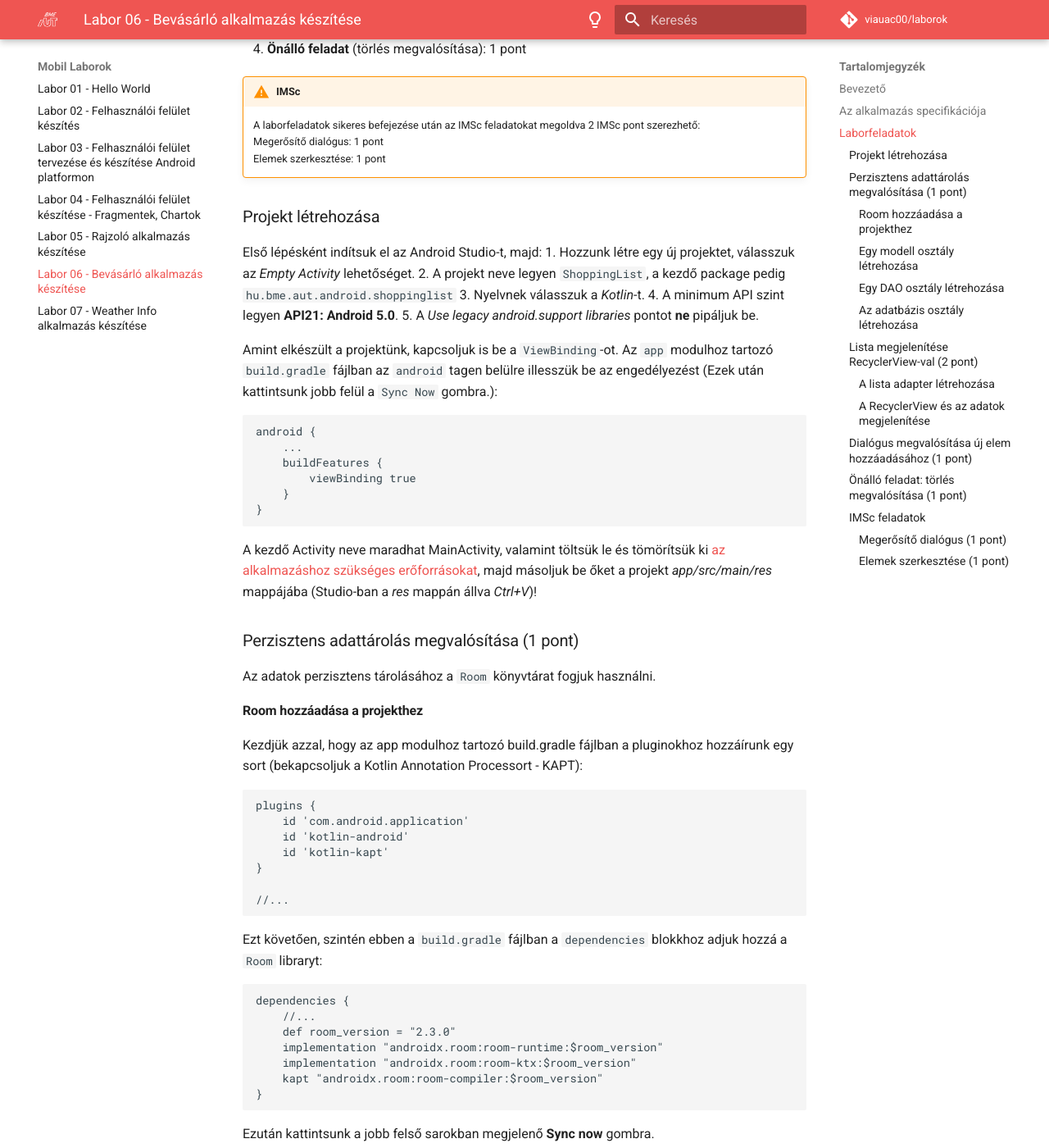
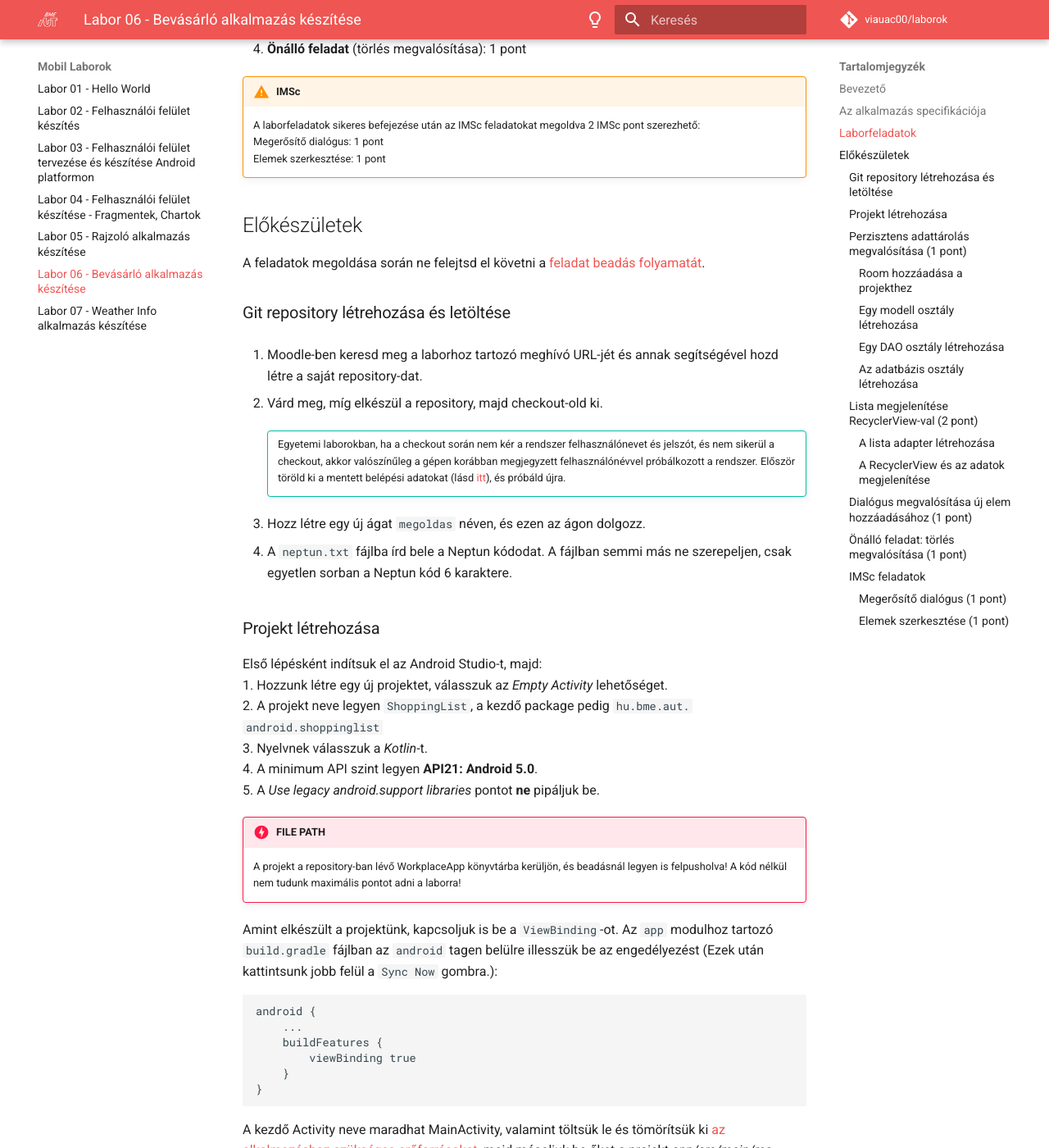
Before and after one commit to VIAUAD02/laborok, an MkDocs documentation site: the page built from docs/laborok/06-android-room/index.md, in a window 1280 px wide and 1400 px high, scrolled down 1848 px. Shown: the whole window at 82% size. Built offline with MkDocs 1.6.1 and Material for MkDocs 9.7.7, drawn with Linux system fonts in a browser that asks for light colours; comment, search, counter and statistics services are not loaded; some of the changed text lies outside the part shown.

Commit message:
Labor06 update

````diff
--- a/docs/laborok/06-android-room/index.md
+++ b/docs/laborok/06-android-room/index.md
@@ -42,14 +42,36 @@ A labor során az alábbi feladatokat a laborvezető segítségével, illetve a
         Elemek szerkesztése: 1 pont
 
 
+## Előkészületek
+
+A feladatok megoldása során ne felejtsd el követni a [feladat beadás folyamatát](../../tudnivalok/github/GitHub.md).
+
+
+### Git repository létrehozása és letöltése
+
+1. Moodle-ben keresd meg a laborhoz tartozó meghívó URL-jét és annak segítségével hozd létre a saját repository-dat.
+
+2. Várd meg, míg elkészül a repository, majd checkout-old ki.
+
+    !!! tip ""
+        Egyetemi laborokban, ha a checkout során nem kér a rendszer felhasználónevet és jelszót, és nem sikerül a checkout, akkor valószínűleg a gépen korábban megjegyzett felhasználónévvel próbálkozott a rendszer. Először töröld ki a mentett belépési adatokat (lásd [itt](../../tudnivalok/github/GitHub-credentials.md)), és próbáld újra.
+
+3. Hozz létre egy új ágat `megoldas` néven, és ezen az ágon dolgozz.
+
+4. A `neptun.txt` fájlba írd bele a Neptun kódodat. A fájlban semmi más ne szerepeljen, csak egyetlen sorban a Neptun kód 6 karaktere.
+
+
 ### Projekt létrehozása
 
 Első lépésként indítsuk el az Android Studio-t, majd:
 1. Hozzunk létre egy új projektet, válasszuk az *Empty Activity* lehetőséget.
-2. A projekt neve legyen `ShoppingList`, a kezdő package pedig `hu.bme.aut.android.shoppinglist`
+2. A projekt neve legyen `ShoppingList`, a kezdő package pedig `hu.bme.aut.  android.shoppinglist`
 3. Nyelvnek válasszuk a *Kotlin*-t.
 4. A minimum API szint legyen **API21: Android 5.0**.
 5. A *Use legacy android.support libraries* pontot **ne** pipáljuk be.
+
+!!!danger "FILE PATH"
+	A projekt a repository-ban lévő WorkplaceApp könyvtárba kerüljön, és beadásnál legyen is felpusholva! A kód nélkül nem tudunk maximális pontot adni a laborra!
 
 Amint elkészült a projektünk, kapcsoljuk is be a `ViewBinding`-ot. Az `app` modulhoz tartozó `build.gradle` fájlban az `android` tagen belülre illesszük be az engedélyezést (Ezek után kattintsunk jobb felül a `Sync Now` gombra.):
 ```gradle
@@ -62,6 +84,8 @@ android {
 ```
 
 A kezdő Activity neve maradhat MainActivity, valamint töltsük le és tömörítsük ki [az alkalmazáshoz szükséges erőforrásokat](https://github.com/VIAUAC00/Android-labor-kotlin/tree/master/Labor06/downloads/res.zip), majd másoljuk be őket a projekt *app/src/main/res* mappájába (Studio-ban a *res* mappán állva *Ctrl+V*)!
+
+
 
 ### Perzisztens adattárolás megvalósítása (1 pont)
 Az adatok perzisztens tárolásához a `Room` könyvtárat fogjuk használni.
@@ -135,7 +159,8 @@ data class ShoppingItem(
 ```
 Látható, hogy az osztályon, az osztály változóin, valamint az osztályon belül lévő *enum* osztály függvényein *annotációkat* helyeztünk el. Az `@Entity` jelzi a `Room` kódgenerátorának, hogy ennek az osztálynak a példányai adatbázis rekordoknak fognak megfelelni egy táblában és hogy az egyes változói felelnek majd meg a tábla oszlopainak. A `@ColumnInfo` *annotációval* megadjuk, hogy mi legyen a tagváltozónak megfelelő oszlop neve. `@PrimaryKey`-jel jelöljük a tábla egyszerű kulcs attribútumát.
 
-Az osztályban létrehoztunk egy `enum`-ot is, amivel egy kategóriát akarunk kódolni. Az enum-nak van két statikus metódusa, `@TypeConverter` annotációval ellátva. Ezekkel oldható meg, hogy az adatbázis akár összetett adatszerkezeteket is tárolni tudjon. Ezek a függvények felelősek azért, hogy egy felhasználói típust lefordítsanak egy, az adatbázis által támogatott típusra, illetve fordítva. Megfigyelhető továbbá, hogy ezen függvények el vannak látva a `@JvmStatic` annotációval is. Erre azért van szükség, mert alapvetően, amikor a companion object-ek Jvm bájtkódra fordulnak, akkor egy külön statikus osztály jön számukra létre. Ezzel az annotációval lehet megadni, hogy ne jöjjön létre külön statikus osztály, ehelyett a bennfoglaló osztály (jelen esetben Category) statikus függvényei legyenek. Erre a speciális viselkedésre pedig a Room működése miatt van szükség, ugyanis tudnia kell, hol keresse egy-egy típusra a konvertereket.
+Az osztályban létrehoztunk egy `enum`-ot is, amivel egy kategóriát akarunk kódolni. Az enum-nak van két statikus metódusa, `@TypeConverter` annotációval ellátva. Ezekkel oldható meg, hogy az adatbázis akár összetett adatszerkezeteket is tárolni tudjon. Ezek a függvények felelősek azért, hogy egy felhasználói típust lefordítsanak egy, az adatbázis által támogatott típusra, illetve fordítva.
+Megfigyelhető továbbá, hogy ezen függvények el vannak látva a `@JvmStatic` annotációval is. Erre azért van szükség, mert alapvetően, amikor a companion object-ek Jvm bájtkódra fordulnak, akkor egy külön statikus osztály jön számukra létre. Ezzel az annotációval lehet megadni, hogy ne jöjjön létre külön statikus osztály, ehelyett a bennfoglaló osztály (jelen esetben Category) statikus függvényei legyenek. Erre a speciális viselkedésre pedig a Room működése miatt van szükség, ugyanis tudnia kell, hol keresse egy-egy típusra a konvertereket.
 
 !!!info "data class"
     Kotlinban van lehetőség úgynevezett data class létrehozására. Ezt talán legkönnyebben a Java-s POJO (Plain-Old-Java-Object) osztályoknak lehet megfeleltetni. A céljuk, hogy publikus property-kben összefüggő adatokat tároljanak, semmi több! Ezen kívül automatikusan létrejönnek bizonyos segédfüggvények is, például egy megfelelő equals, toString és copy implementáció.
@@ -193,6 +218,11 @@ abstract class ShoppingListDatabase : RoomDatabase() {
 A `@Database` *annotációval* lehet jelezni a kódgenerátornak, hogy egy osztály egy adatbázist fog reprezentálni. Az ilyen osztálynak *absztraktnak* kell lennie, valamint a `RoomDatabase`-ből kell származnia. Az *annotáció* `entities` paraméterének egy listát kell átadni, ami az adatbázis tábláknak megfelelő `@Entity`-vel jelzett osztályokat tartalmazza. A `version` paraméter értéke a lokális adatbázis verzió. A `@TypeConverters` *annotációval* lehet megadni a `Room`-nak olyan osztályokat, amik `@TypeConverter`-rel ellátott függvényeket tartalmaznak, ezzel támogatva a típuskonverziót adatbázis és objektum modell között. A `ShoppingListDatabase` osztály felelős a megfelelő DAO osztályok elérhetőségéért is.
 
 Ezen kívül van még egy statikus *getDatabase* függvény, ami azt írja le, hogyan kell létrehozni az adatbázist (melyik osztályból, milyen néven). Ez a függvény az alkalmazás kontextusát várja paraméterül.
+
+!!!example "BEADANDÓ (1 pont)"
+	Készíts egy **képernyőképet**, amelyen látszik a **database osztály kódja**, valamint a **neptun kódod a kódban valahol kommentként**. A képet a megoldásban a repository-ba f1.png néven töltsd föl.
+
+	A képernyőkép szükséges feltétele a pontszám megszerzésének.
 
 ### Lista megjelenítése `RecyclerView`-val (2 pont)
 
@@ -490,6 +520,11 @@ override fun onCreate(savedInstanceState: Bundle?) {
 ```
 Ezen a ponton az alkalmazásunk már meg tudja jeleníteni az adatbázisban tárolt vásárolni valókat, azonban sajnos még egy elemünk sincs, mivel lehetőségünk sem volt felvenni őket. A következő lépés az új elem létrehozását biztosító funkció implementálása.
 
+!!!example "BEADANDÓ (2 pont)"
+	Készíts egy **képernyőképet**, amelyen látszik a **lista** (emulátoron, készüléket tükrözve vagy képernyőfelvétellel), egy **ahhoz tartozó kódrészlet**, valamint a **neptun kódod a kódban valahol kommentként**. A képet a megoldásban a repository-ba f2.png néven töltsd föl.
+
+	A képernyőkép szükséges feltétele a pontszám megszerzésének.
+
 ### Dialógus megvalósítása új elem hozzáadásához (1 pont)
 A dialógus megjelenítéséhez `DialogFragment`-et fogunk használni.
 
@@ -686,12 +721,17 @@ class MainActivity : AppCompatActivity(), ShoppingAdapter.ShoppingItemClickListe
 	}
 ```
 
-!!!note ""
-    Figyeljük meg, hogy ebben az esetben is `thread`-be csomagolva futtatunk adatbázis műveletet. A `Room` tiltja a UI szálon történő adatbázis műveletek futtatását. Emellett a *user experience (UX)* is romlik, ha az esetlegesen lassú műveletek megakasztják a UI szálat.
 
-    Az adatbázisba való beillesztés után szükséges az eredeti objektumunk id-jét az adatbázistól kapott id-re beállítani, különben egyéb műveletek nem végezhetők rajta.
+Figyeljük meg, hogy ebben az esetben is `thread`-be csomagolva futtatunk adatbázis műveletet. A `Room` tiltja a UI szálon történő adatbázis műveletek futtatását. Emellett a *user experience (UX)* is romlik, ha az esetlegesen lassú műveletek megakasztják a UI szálat.
+
+Az adatbázisba való beillesztés után szükséges az eredeti objektumunk id-jét az adatbázistól kapott id-re beállítani, különben egyéb műveletek nem végezhetők rajta.
 
 Próbáljuk ki az alkalmazást!
+
+!!!example "BEADANDÓ (1 pont)"
+	Készíts egy **képernyőképet**, amelyen látszik a **dialógus ablak** (emulátoron, készüléket tükrözve vagy képernyőfelvétellel), egy **ahhoz tartozó kódrészlet**, valamint a **neptun kódod a kódban valahol kommentként**. A képet a megoldásban a repository-ba f3.png néven töltsd föl.
+
+	A képernyőkép szükséges feltétele a pontszám megszerzésének.
 
 ### Önálló feladat: törlés megvalósítása (1 pont)
 Elem törlése egyesével, az elemeken található szemetes ikonra kattintás hatására.
@@ -703,11 +743,23 @@ Elem törlése egyesével, az elemeken található szemetes ikonra kattintás ha
       - Törlés az adapterből
       - `RecyclerView` frissítése
 
+!!!example "BEADANDÓ (1 pont)"
+	Készíts egy **képernyőképet**, amelyen látszik az **üres lista** (emulátoron, készüléket tükrözve vagy képernyőfelvétellel), egy **a törléshez tartozó kódrészlet**, valamint a **neptun kódod a kódban valahol kommentként**. A képet a megoldásban a repository-ba f4.png néven töltsd föl.
+
+	A képernyőkép szükséges feltétele a pontszám megszerzésének.
+
 ### IMSc feladatok
 #### Megerősítő dialógus (1 pont)
 Implementáljunk egy *Remove all* feliratú menüpontot és a hozzá tartozó funkciót!
 
 Az alkalmazás jelenítsen meg egy megerősítő dialógust, amikor a felhasználó a *Remove all* menüpontra kattint. A dialógus tartalmazzon egy rövid szöveges figyelmeztetést, hogy minden elem törlődni fog, egy pozitív és negatív gombot (*OK* és *Cancel*). A pozitív gomb lenyomásakor törlődjenek csak az elemek.
 
+!!!example "BEADANDÓ (1 iMSc pont)"
+	Készíts egy **képernyőképet**, amelyen látszik az **megerősítő dialógus** (emulátoron, készüléket tükrözve vagy képernyőfelvétellel), egy **ahhoz tartozó kódrészlet**, valamint a **neptun kódod a kódban valahol kommentként**. A képet a megoldásban a repository-ba f6.png néven töltsd föl.
+
+
 #### Elemek szerkesztése (1 pont)
 Teremtsük meg a lista elemek szerkesztésének lehetőségét. A lista elemre helyezzünk egy szerkesztés gombot, melynek hatására nyíljon meg a már korábban implementált felviteli dialógus, a beviteli mezők pedig legyenek előre kitöltve a mentett értékekkel. Az *OK* gomb hatására a meglévő lista elem módosuljon az adatbázisban és a nézeten is.
+
+!!!example "BEADANDÓ (1 iMSc pont)"
+	Készíts egy **képernyőképet**, amelyen látszik a **szerkesztési dialógus** (emulátoron, készüléket tükrözve vagy képernyőfelvétellel), egy **ahhoz tartozó kódrészlet**, valamint a **neptun kódod a kódban valahol kommentként**. A képet a megoldásban a repository-ba f7.png néven töltsd föl.
````
Also changed, not shown: other parts of docs/laborok/06-android-room/index.md (+2 -2 lines).
